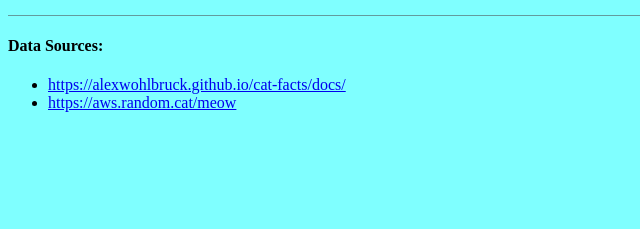
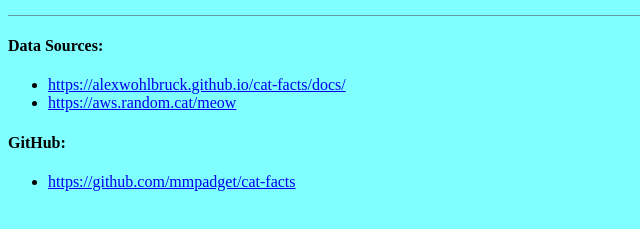
Before and after one commit to mmpadget/cat-facts, a website: page index.html in a window 1280 px wide. Shown: the part 179-408 px from the top of the page, without its empty margins (0-640 px from the left). Drawn offline with Linux system fonts and the light colour scheme; no server answers.

Commit message:
Add link to GitHub

```diff
--- a/index.html
+++ b/index.html
@@ -33,6 +33,12 @@
                 https://aws.random.cat/meow
             </a></li>
         </ul>
+        <h4>GitHub:</h4>
+        <ul>
+            <li><a href="https://github.com/mmpadget/cat-facts" target="_blank">
+                https://github.com/mmpadget/cat-facts
+            </a></li>
+        </ul>
     </div>
     <script src="app.js"></script>
 </body>
```
